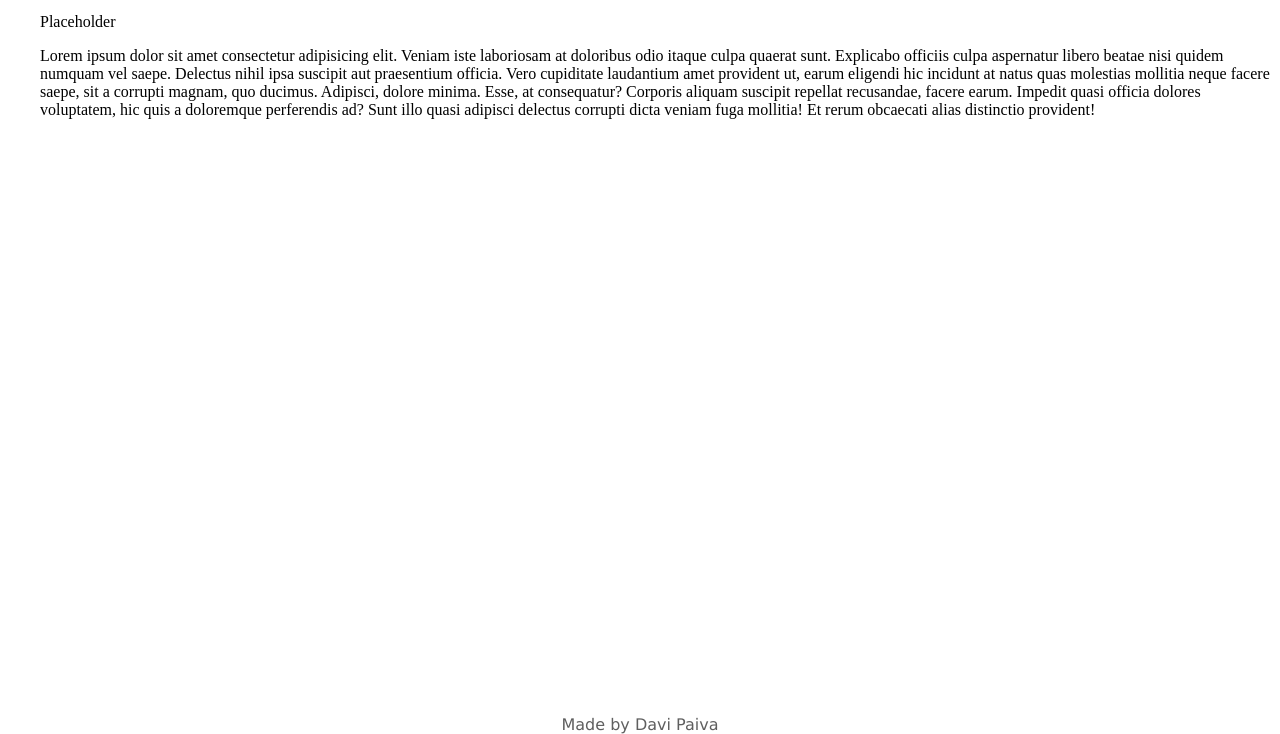
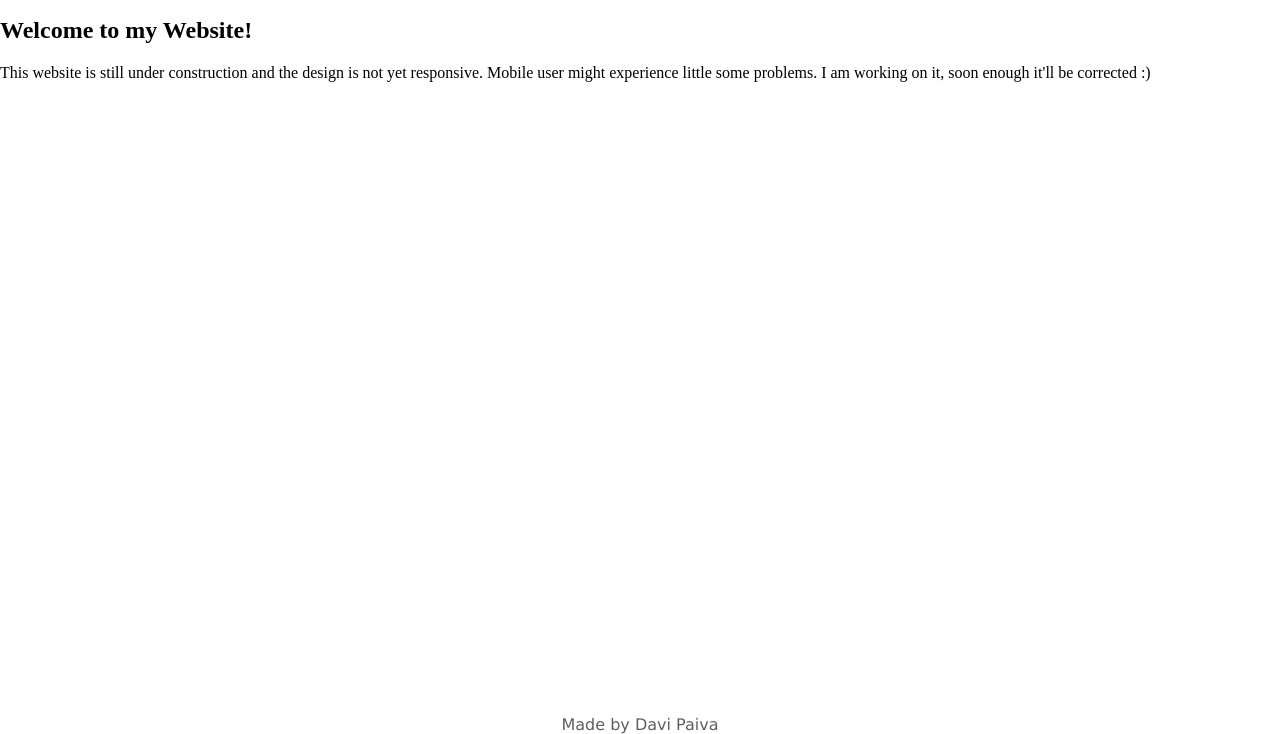
Before and after one commit to paivadavi/paivadavi.github.io, a plain HTML site: page index.html in a window 1280 px wide. Shown: the part 66-800 px from the top of the page. Drawn offline with Linux system fonts and the light colour scheme.

Commit message:
Changing the landing page text

```diff
--- a/index.html
+++ b/index.html
@@ -37,18 +37,12 @@
     </header>
 
     <div>
-        <ul>
-            <li>Placeholder</li>
-            <p>Lorem ipsum dolor sit amet consectetur adipisicing elit.
-                Veniam iste laboriosam at doloribus odio itaque culpa quaerat sunt.
-                Explicabo officiis culpa aspernatur libero beatae nisi quidem numquam vel saepe.
-                Delectus nihil ipsa suscipit aut praesentium officia. Vero cupiditate laudantium amet provident ut,
-                earum eligendi hic incidunt at natus quas molestias mollitia neque facere saepe, sit a corrupti magnam,
-                quo ducimus. Adipisci, dolore minima. Esse, at consequatur? Corporis aliquam suscipit repellat recusandae,
-                facere earum. Impedit quasi officia dolores voluptatem, hic quis a doloremque perferendis ad?
-                Sunt illo quasi adipisci delectus
-                corrupti dicta veniam fuga mollitia! Et rerum obcaecati alias distinctio provident!</p>
-        </ul>
+        <h2>Welcome to my Website!</h2>
+        <p>This website is still under construction and the design is not yet responsive.
+            Mobile user might experience little some problems.
+            I am working on it, soon enough it'll be corrected :)
+        </p>
+
     </div>
 
     <footer class="footer">
```
